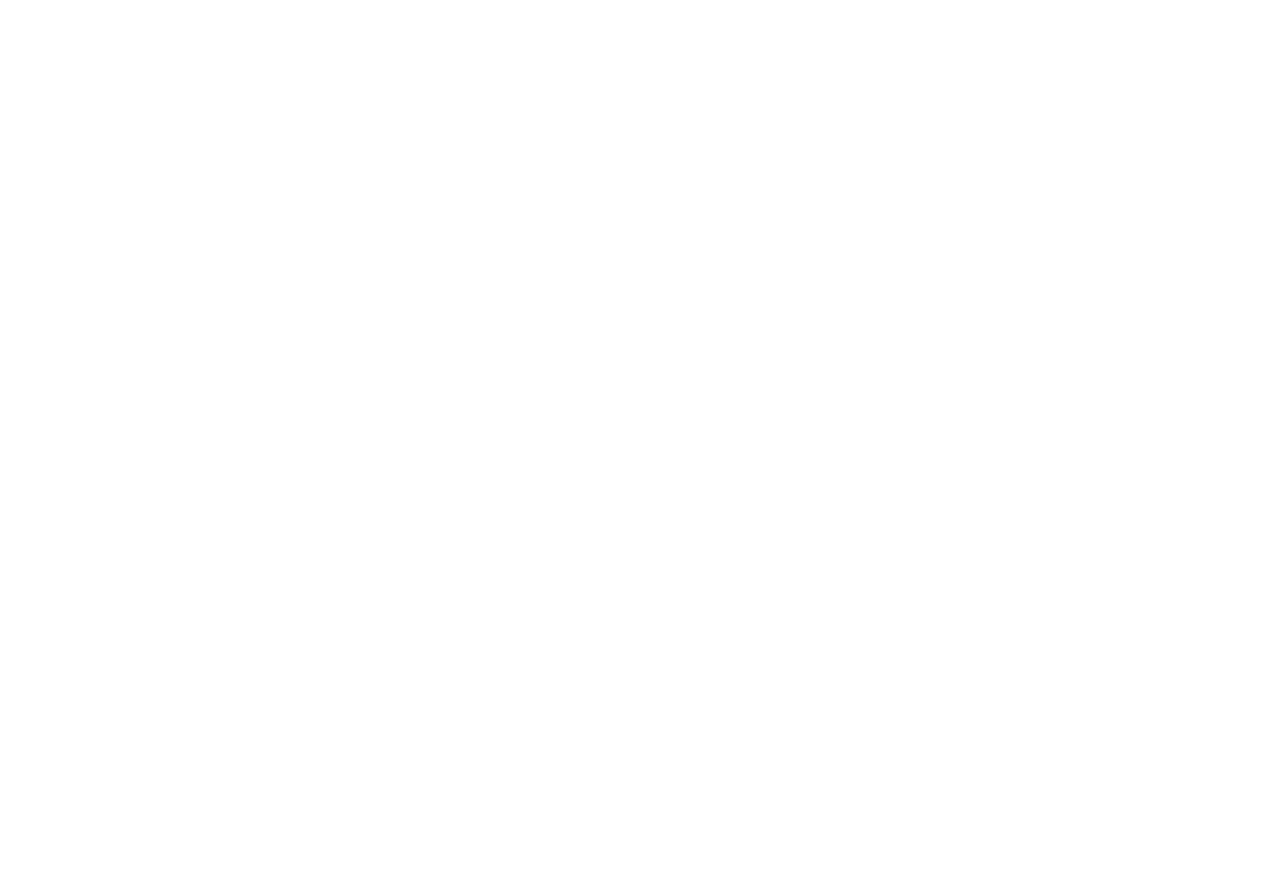
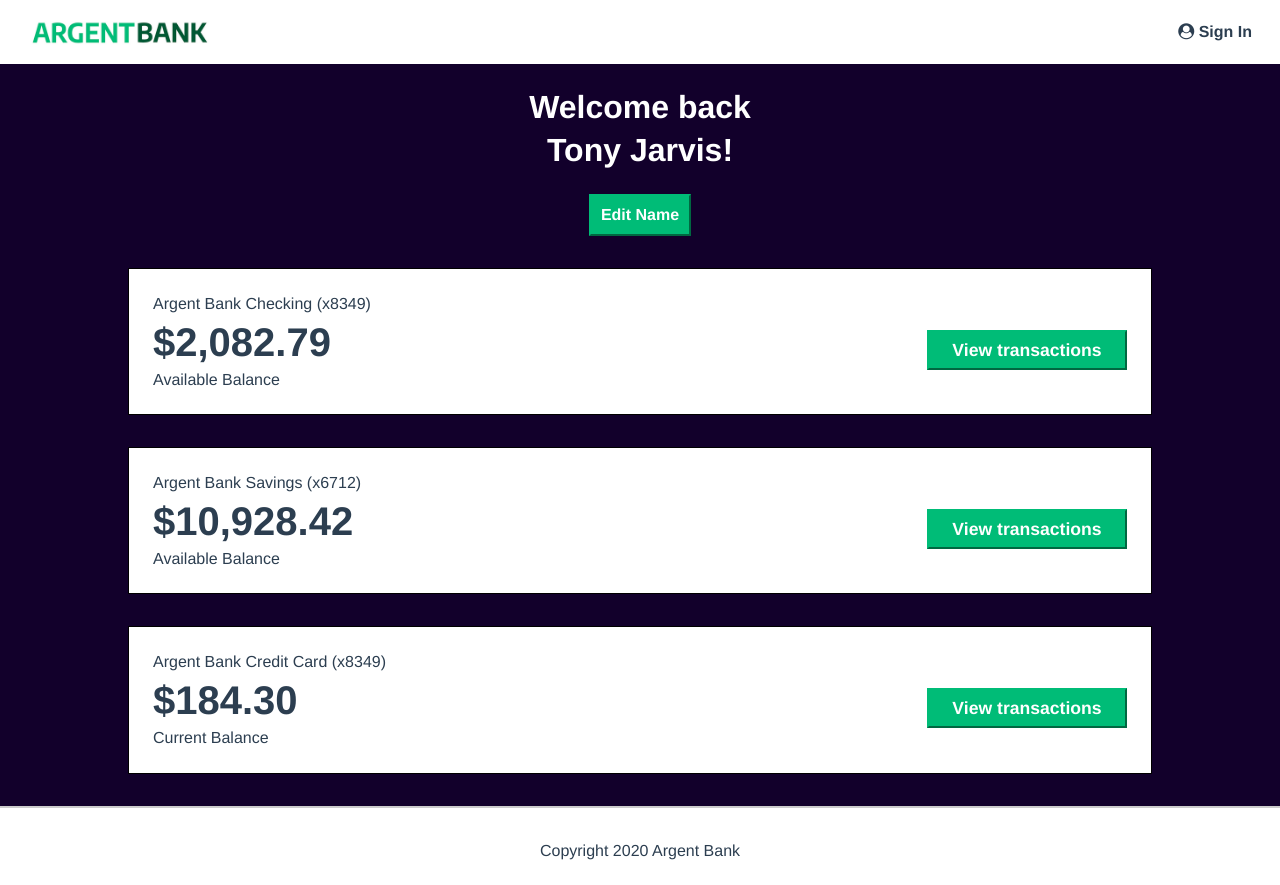
Before and after one commit to cypl/projet13, a React (Vite) app: page /user in a window 1280 px wide. Before the commit the page ends 800 px from the top, so only its background shows below. Built offline with nearby package versions, Linux system fonts and the light colour scheme.

Commit message:
add User page

```diff
--- a/src/App.jsx
+++ b/src/App.jsx
@@ -1,4 +1,5 @@
 import './index.css'
+import { useState } from 'react'
 import { BrowserRouter, Routes, Route } from 'react-router-dom'
 import Home from './pages/Home'
 import SignIn from './pages/SignIn'
@@ -7,13 +8,16 @@ import Error404 from './pages/Error404'
 
 function App() {
 
+  // eslint-disable-next-line no-unused-vars
+  const [isLogged, setLogged] = useState(false)
+
   return (
     <BrowserRouter>
       <Routes>
-      <Route path="/" element={<Home/>}/>
-      <Route path="/signin" element={<SignIn/>}/>
-      <Route path="/user" element={<User/>}/>
-      <Route path="*" element={<Error404/>}/>
+        <Route path="/" element={<Home isLogged={isLogged}/>}/>
+        <Route path="/signin" element={<SignIn isLogged={isLogged}/>}/>
+        <Route path="/user" element={<User isLogged={isLogged}/>}/>
+        <Route path="*" element={<Error404/>}/>
       </Routes>
     </BrowserRouter>
   )
--- a/src/components/Header.jsx
+++ b/src/components/Header.jsx
@@ -1,6 +1,7 @@
 import { NavLink } from "react-router-dom"
+import PropTypes from 'prop-types'
 
-function Header(){
+function Header({isLogged}){
     return (
         <nav className="main-nav">
             <NavLink to="/" className="main-nav-logo">
@@ -8,9 +9,20 @@ function Header(){
                 <h1 className="sr-only">Argent Bank</h1>
             </NavLink>
             <div>
-                <NavLink to="/signin" className="main-nav-item">
-                    <i className="fa fa-user-circle"></i> Sign In
-                </ NavLink>
+                {isLogged ?
+                    <div>
+                        <NavLink to="/user" className="main-nav-item">
+                            <i className="fa fa-user-circle"></i> Tony
+                        </NavLink>
+                        <NavLink to="/" className="main-nav-item">
+                            <i className="fa fa-sign-out"></i> Sign Out
+                        </NavLink>
+                    </div>
+                 :
+                    <NavLink to="/signin" className="main-nav-item">
+                        <i className="fa fa-user-circle"></i> Sign In
+                    </ NavLink>
+                 }
             </div>
         </nav>
     )
@@ -18,3 +30,7 @@ function Header(){
 }
 
 export default Header
+
+Header.propTypes = {
+    isLogged: PropTypes.bool,
+  }
--- a/src/pages/Home.jsx
+++ b/src/pages/Home.jsx
@@ -1,12 +1,13 @@
+import PropTypes from 'prop-types'
 import Header from "../components/Header"
 import HomeBanner from "../components/HomeBanner"
 import Features from "../components/Features"
 import Footer from "../components/Footer"
 
-function Home(){
+function Home({isLogged}){
     return(
         <div>
-            <Header />
+            <Header isLogged={isLogged}/>
         <main>
             <HomeBanner />
             <Features />
@@ -16,3 +17,7 @@ function Home(){
     )
 }
 export default Home
+
+Home.propTypes = {
+    isLogged: PropTypes.bool,
+  }
--- a/src/pages/SignIn.jsx
+++ b/src/pages/SignIn.jsx
@@ -1,11 +1,12 @@
 import { NavLink } from "react-router-dom"
+import PropTypes from 'prop-types'
 import Header from "../components/Header"
 import Footer from "../components/Footer"
 
-function SignIn(){
+function SignIn({isLogged}){
     return(
         <div className="root-wrapper">
-            <Header />
+            <Header isLogged={isLogged}/>
             <main className="main bg-dark">
                 <section className="sign-in-content">
                     <i className="fa fa-user-circle sign-in-icon"></i>
@@ -33,3 +34,7 @@ function SignIn(){
         )
 }
 export default SignIn
+
+SignIn.propTypes = {
+    isLogged: PropTypes.bool,
+  }
--- a/src/pages/User.jsx
+++ b/src/pages/User.jsx
@@ -1,2 +1,56 @@
-function User(){}
+import PropTypes from 'prop-types'
+import Header from "../components/Header"
+import Footer from "../components/Footer"
+
+function User({isLogged}){
+    const accounts = [
+        {
+            name: "Argent Bank Checking (x8349)",
+            amount: "$2,082.79",
+            amountDescription: "Available Balance",
+        },
+        {
+            name: "Argent Bank Savings (x6712)",
+            amount: "$10,928.42",
+            amountDescription: "Available Balance",
+        },
+        {
+            name: "Argent Bank Credit Card (x8349)",
+            amount: "$184.30",
+            amountDescription: "Current Balance",
+        }
+    ]
+    return (
+        <div className="root-wrapper">
+            <Header isLogged={isLogged}/>
+            <main className="main bg-dark">
+                <div className="header">
+                    <h1>Welcome back<br />Tony Jarvis!</h1>
+                    <button className="edit-button">Edit Name</button>
+                </div>
+
+                <h2 className="sr-only">Accounts</h2>
+
+                {accounts.map((a, index) => (
+                    <section className="account" key={index}>
+                        <div className="account-content-wrapper">
+                        <h3 className="account-title">{a.name}</h3>
+                        <p className="account-amount">{a.amount}</p>
+                        <p className="account-amount-description">{a.amountDescription}</p>
+                        </div>
+                        <div className="account-content-wrapper cta">
+                        <button className="transaction-button">View transactions</button>
+                        </div>
+                    </section>
+                ))}
+
+                </main>
+            <Footer />
+        </div>
+    )
+}
 export default User
+
+User.propTypes = {
+    isLogged: PropTypes.bool,
+  }
```
